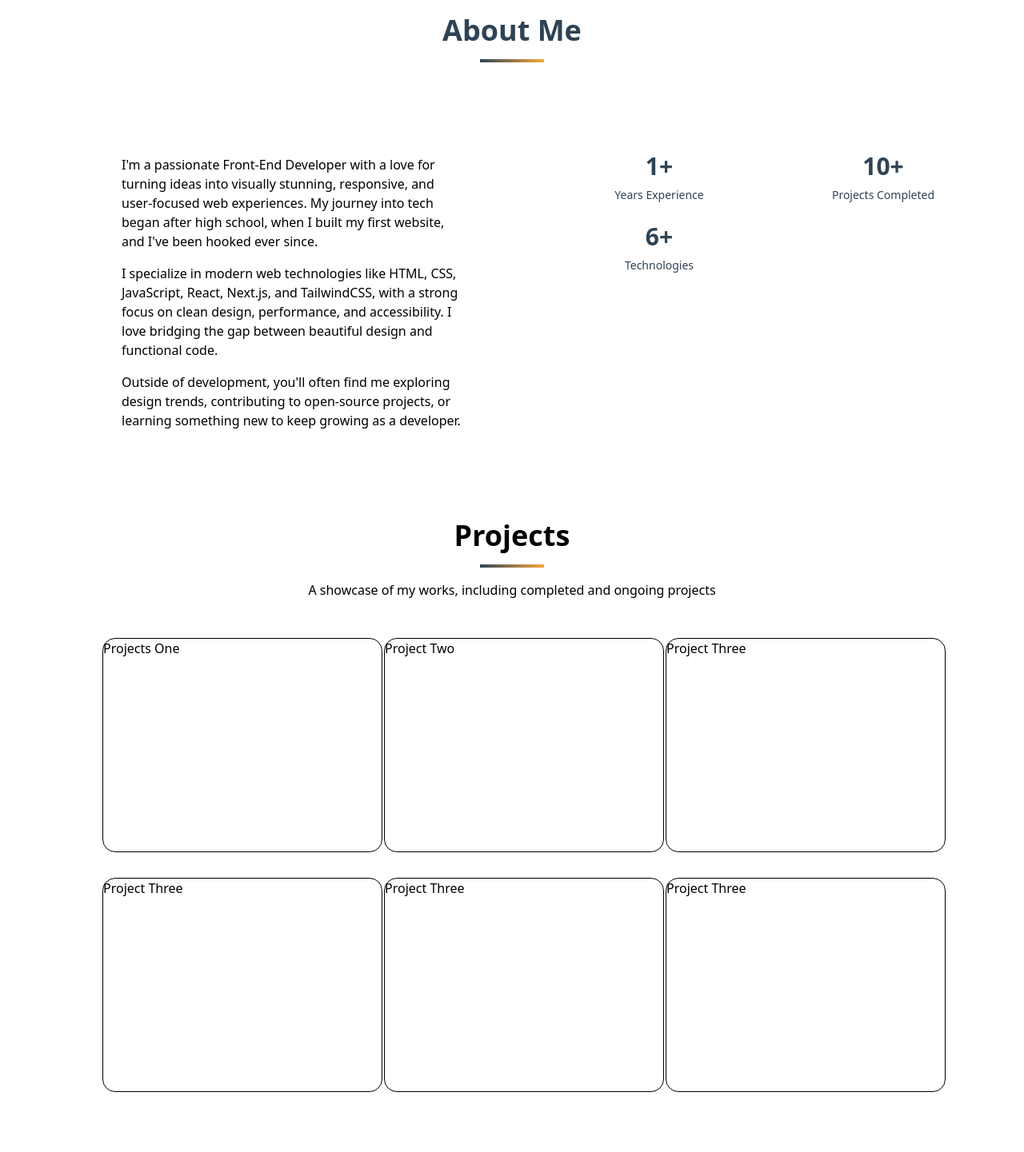
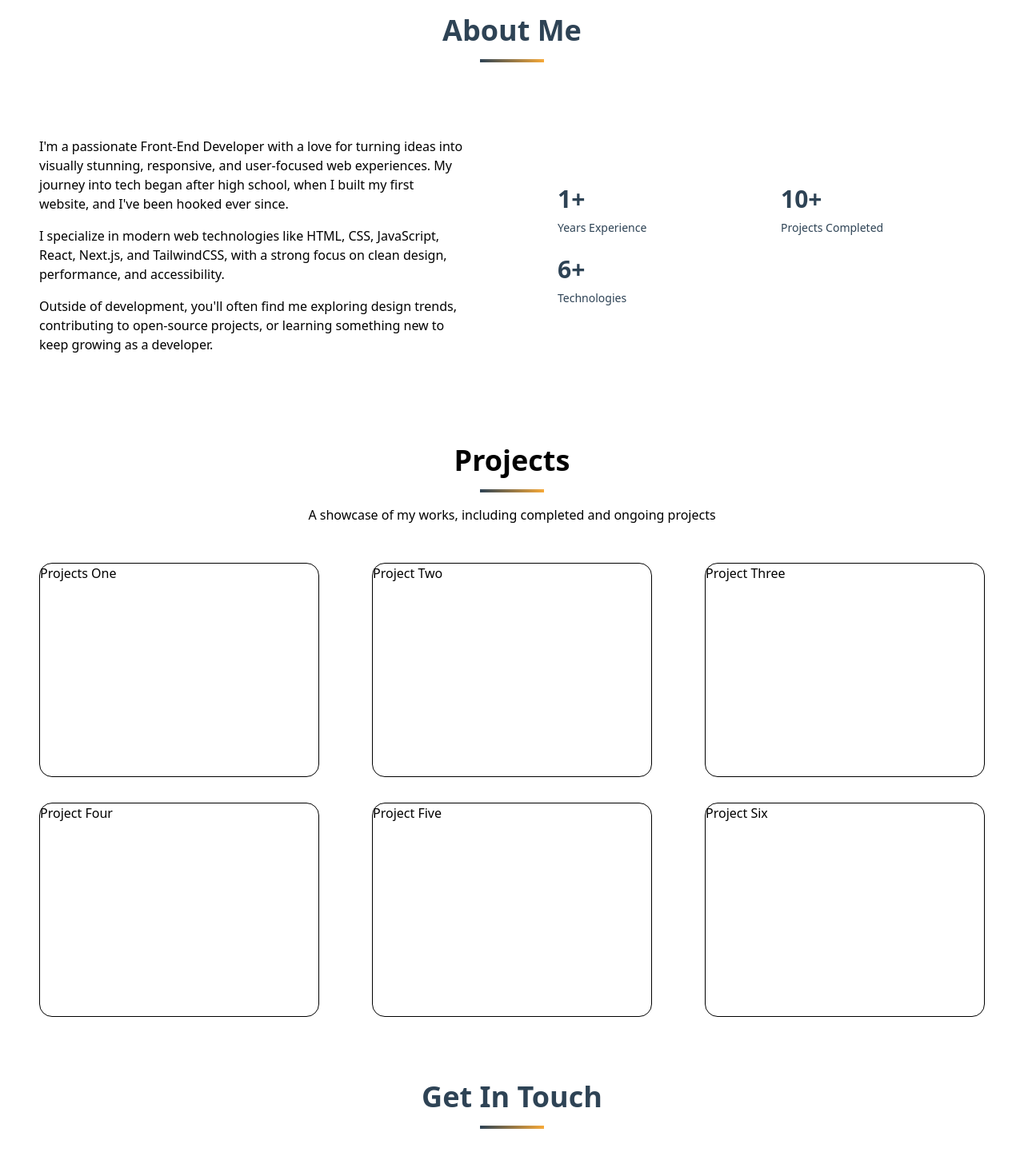
Before and after one commit to Sam-Rytech/Portfolio-Website, a Next.js app: page / in a window 1280 px wide. Shown: the part 700-2141 px from the top of the page at 80% size. Built offline with nearby package versions, Linux system fonts and the light colour scheme.

Commit message:
Done with responsiveness

```diff
--- a/src/app/page.tsx
+++ b/src/app/page.tsx
@@ -144,13 +144,16 @@ const Page = () => {
 
       <section id="about" className="relative py-20">
         <div className="container mx-auto px-4">
-          <h2 className="section-heading text-center ">
+          {/* Heading */}
+          <h2 className="section-heading text-center">
             <span className="textblue1 text-4xl font-bold">About Me</span>
           </h2>
           <div className="w-20 h-1 custom-gradient mx-auto mt-4"></div>
-          <div className="mt-15 grid gap-12 lg:grid-cols-2">
-            <div className="gradient-border glass-effect rounded-xl p-8 ml-26">
-              <div className="mt-6 space-y-4 textblue">
+
+          <div className="mt-15 grid grid-cols-1 lg:grid-cols-2 gap-12">
+            {/* Left Column */}
+            <div className="gradient-border glass-effect rounded-xl p-6 sm:p-8 w-full border border-white">
+              <div className="space-y-4 textblue text-left">
                 <p>
                   I&apos;m a passionate Front-End Developer with a love for
                   turning ideas into visually stunning, responsive, and
@@ -161,8 +164,7 @@ const Page = () => {
                 <p>
                   I specialize in modern web technologies like HTML, CSS,
                   JavaScript, React, Next.js, and TailwindCSS, with a strong
-                  focus on clean design, performance, and accessibility. I love
-                  bridging the gap between beautiful design and functional code.
+                  focus on clean design, performance, and accessibility.
                 </p>
                 <p>
                   Outside of development, you&apos;ll often find me exploring
@@ -171,30 +173,17 @@ const Page = () => {
                 </p>
               </div>
             </div>
-            <div className="space-y-8">
-              <div className="gradient-border glass-effect rounded-xl p-8">
-                <div className="grid grid-cols-2 gap-6 pt-5">
-                  <div
-                    className="stat-item text-center"
-                    style={{
-                      transform: "translate(0px, 0px) rotate(0deg) scale(1)",
-                      opacity: 1,
-                    }}
-                  >
+
+            {/* Right Column - Stats */}
+            <div className="gradient-border glass-effect rounded-xl p-6 sm:p-8 w-full border border-white flex flex-col justify-center">
+              <div className="grid grid-cols-2 gap-6 text-left">
+                <div className="stat-item">
                   <div className="font-montserrat text-3xl font-bold textblue1">
                     1+
                   </div>
-                    <div className="mt-2 text-sm textblue1">
-                      Years Experience
+                  <div className="mt-2 text-sm textblue1">Years Experience</div>
                 </div>
-                  </div>
-                  <div
-                    className="stat-item text-center"
-                    style={{
-                      transform: "translate(0px, 0px) rotate(0deg) scale(1)",
-                      opacity: 1,
-                    }}
-                  >
+                <div className="stat-item">
                   <div className="font-montserrat text-3xl font-bold textblue1">
                     10+
                   </div>
@@ -202,18 +191,11 @@ const Page = () => {
                     Projects Completed
                   </div>
                 </div>
-                  <div
-                    className="stat-item text-center"
-                    style={{
-                      transform: "translate(0px, 0px) rotate(0deg) scale(1)",
-                      opacity: 1,
-                    }}
-                  >
+                <div className="stat-item col-span-2 sm:col-span-1">
                   <div className="font-montserrat text-3xl font-bold textblue1">
                     6+
                   </div>
                   <div className="mt-2 text-sm textblue1">Technologies</div>
-                  </div>
                 </div>
               </div>
             </div>
@@ -228,29 +210,31 @@ const Page = () => {
           </span>
           <div className="w-20 h-1 custom-gradient mx-auto mt-4"></div>
         </div>
+
         <div className="mx-auto text-center">
           <span>
             A showcase of my works, including completed and ongoing projects
           </span>
         </div>
-        <div className="mt-12 grid gap-8 md:grid-cols-2 lg:grid-cols-3 mx-[10%]">
-          <div className="w-[350px] h-[268px] border rounded-2xl">
+
+        <div className="mt-12 grid gap-8 md:grid-cols-2 lg:grid-cols-3 px-4 sm:px-6 lg:px-8 max-w-7xl mx-auto place-items-center">
+          <div className="w-[90%] md:w-full md:max-w-[350px] h-[268px] border rounded-2xl mx-auto">
             Projects One
           </div>
-          <div className="w-[350px] h-[268px] border rounded-2xl">
+          <div className="w-[90%] md:w-full md:max-w-[350px] h-[268px] border rounded-2xl mx-auto">
             Project Two
           </div>
-          <div className="w-[350px] h-[268px] border rounded-2xl">
+          <div className="w-[90%] md:w-full md:max-w-[350px] h-[268px] border rounded-2xl mx-auto">
             Project Three
           </div>
-          <div className="w-[350px] h-[268px] border rounded-2xl">
-            Project Three
+          <div className="w-[90%] md:w-full md:max-w-[350px] h-[268px] border rounded-2xl mx-auto">
+            Project Four
           </div>
-          <div className="w-[350px] h-[268px] border rounded-2xl">
-            Project Three
+          <div className="w-[90%] md:w-full md:max-w-[350px] h-[268px] border rounded-2xl mx-auto">
+            Project Five
           </div>
-          <div className="w-[350px] h-[268px] border rounded-2xl">
-            Project Three
+          <div className="w-[90%] md:w-full md:max-w-[350px] h-[268px] border rounded-2xl mx-auto">
+            Project Six
           </div>
         </div>
       </div>
@@ -366,10 +350,10 @@ const Page = () => {
         </div>
       </section>
 
-      <footer className="  py-12">
+      <footer className="py-12">
         <div className="max-w-7xl mx-auto px-4 sm:px-6 lg:px-8">
           <div className="flex flex-col md:flex-row justify-between items-center">
-            <div className="mb-4 md:mb-0">
+            <div className="mb-4 md:mb-0 text-center md:text-left">
               <span className="text-2xl textblue1 font-bold">SamRytech</span>
               <p className="textblue1 mt-2">Front End Developer</p>
             </div>
```
Lines whose indentation alone changed are shown as unchanged.
